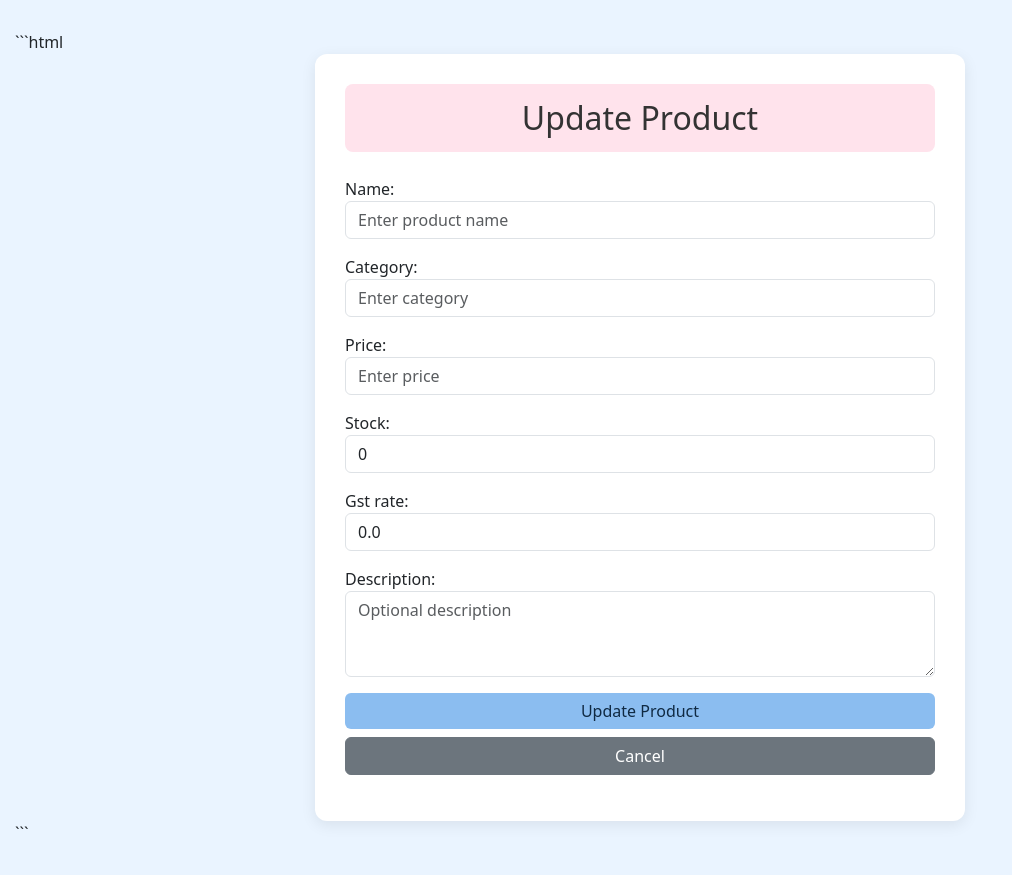
After one commit to Mak-art428/python_task, a Django app: template customers/templates/customers/update_product.html in a window 1280 px wide. The commit adds this page. Shown: the whole page, without its empty margins (0-1012 px from the left). Run offline with Django 5.2, Linux system fonts and the light colour scheme; the template is opened without the code that fills it: values that come from a table or form of the project are taken from there, others are empty.

Commit message:
Add product update functionality

````diff
--- /dev/null
+++ b/customers/templates/customers/update_product.html
@@ -0,0 +1,70 @@
+```html
+<!DOCTYPE html>
+<html lang="en">
+<head>
+    <meta charset="UTF-8">
+    <meta name="viewport" content="width=device-width, initial-scale=1.0">
+    <title>Update Product</title>
+
+    <link href="https://cdn.jsdelivr.net/npm/bootstrap@5.3.3/dist/css/bootstrap.min.css"
+          rel="stylesheet">
+
+    <style>
+        body {
+            background-color: #eaf4ff;
+            padding: 30px 15px;
+        }
+
+        .form-container {
+            max-width: 650px;
+            margin: auto;
+            background: white;
+            padding: 30px;
+            border-radius: 12px;
+            box-shadow: 0 4px 15px rgba(0, 0, 0, 0.08);
+        }
+
+        h2 {
+            background: #ffe3ec;
+            color: #333;
+            padding: 15px;
+            border-radius: 8px;
+            text-align: center;
+            margin-bottom: 25px;
+        }
+
+        .btn-update {
+            background: #8bbdf0;
+            color: #102a43;
+            border: none;
+        }
+
+        .btn-update:hover {
+            background: #6da8e8;
+        }
+    </style>
+</head>
+<body>
+
+<div class="form-container">
+    <h2>Update Product</h2>
+
+    <form method="POST">
+        {% csrf_token %}
+
+        {{ form.as_p }}
+
+        <button type="submit" class="btn btn-update w-100">
+            Update Product
+        </button>
+
+        <a href="{% url 'product_list' %}"
+           class="btn btn-secondary w-100 mt-2">
+            Cancel
+        </a>
+    </form>
+</div>
+
+</body>
+</html>
+```
--- a/customers/urls.py
+++ b/customers/urls.py
@@ -6,5 +6,6 @@ urlpatterns = [
     path('customers/update/<int:id>/', views.update_customer, name='update_customer'),
     path('customers/delete/<int:id>/', views.delete_customer, name='delete_customer'),
     path('products/add/', views.add_product, name='add_product'),
-    path('products/', views.product_list, name='product_list')
+    path('products/', views.product_list, name='product_list'),
+    path('products/update/<int:id>/', views.update_product, name='update_product'),
 ]
````
Also changed, not shown: customers/templates/customers/product_list.html (+7 -0 lines), customers/views.py (+20 -0 lines).
